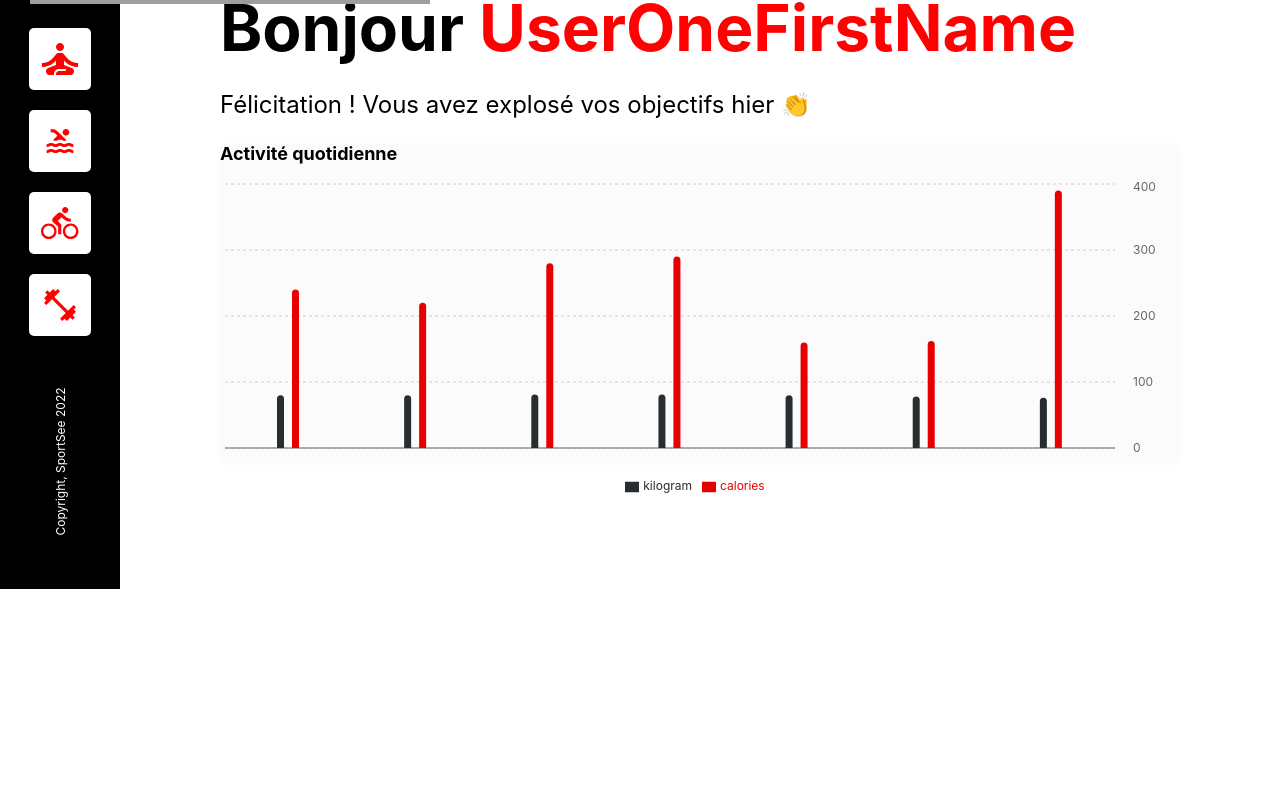
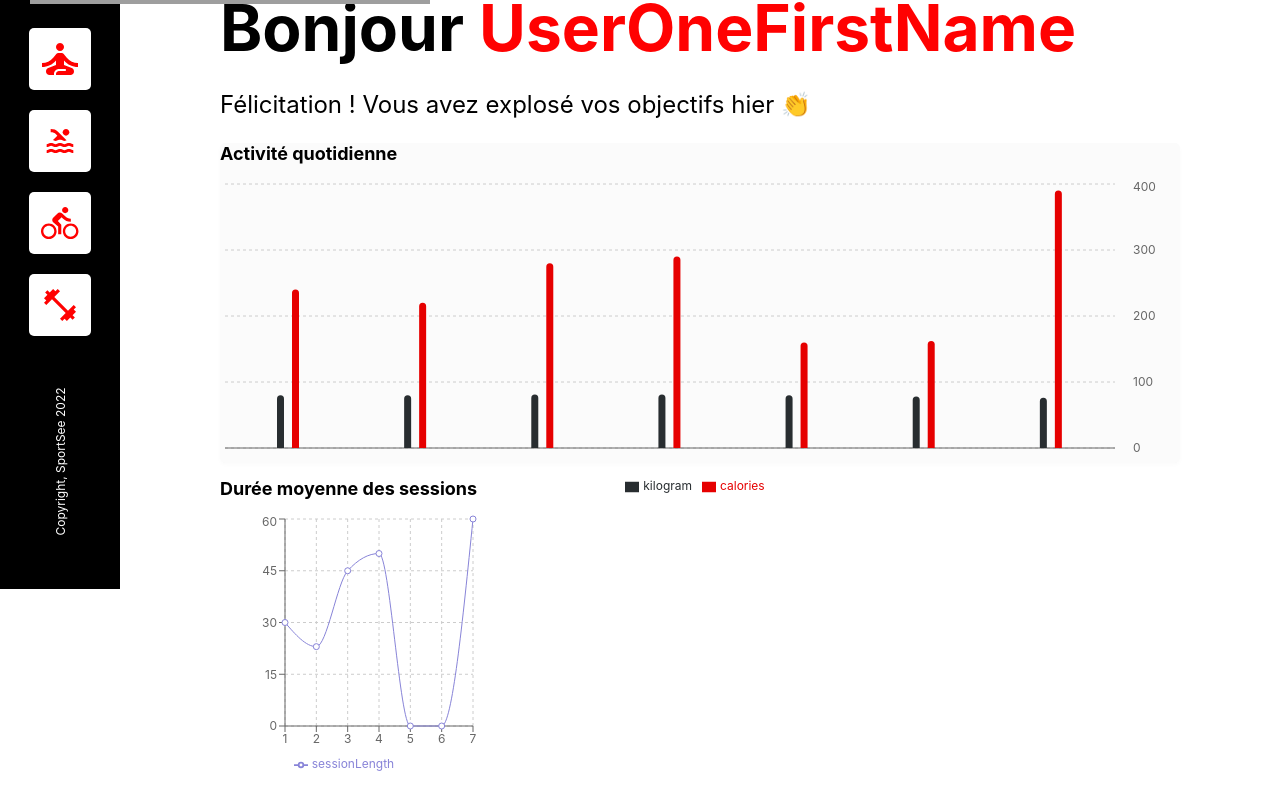
Before and after one commit to VGrolleau/P12-SportSee-Front, a React (Create React App) app: page /dashboard/12 in a window 1280 px wide. Shown: the part 211-1020 px from the top of the page. Before the commit the page ends 800 px from the top, so only its background shows below. Built offline with nearby package versions, Linux system fonts and the light colour scheme; grey boxes are pictures that could not be loaded.

Commit message:
Delete eslint for the moment | Integrate average chart without custom style

```diff
--- a/package.json
+++ b/package.json
@@ -7,7 +7,6 @@
     "@testing-library/react": "^13.4.0",
     "@testing-library/user-event": "^13.5.0",
     "axios": "^1.1.3",
-    "eslint": "^8.27.0",
     "prop-types": "^15.8.1",
     "react": "^18.2.0",
     "react-dom": "^18.2.0",
@@ -37,7 +36,6 @@
   },
   "devDependencies": {
     "@types/react": "^18.0.24",
-    "@types/react-dom": "^18.0.8",
-    "eslint-config-react-app": "^7.0.1"
+    "@types/react-dom": "^18.0.8"
   }
 }
--- a/src/components/ActivityChart/index.jsx
+++ b/src/components/ActivityChart/index.jsx
@@ -20,7 +20,6 @@ function ActivityChart(props) {
                         tickLine={false}
                         tick={<CustomTick />}
                     />
-                    {console.log(XAxis)}
                     <YAxis
                         dataKey="calories"
                         dx={10}
--- a/src/components/AverageChart/index.jsx
+++ b/src/components/AverageChart/index.jsx
@@ -1,7 +1,26 @@
+import { CartesianGrid, Legend, Line, LineChart, ResponsiveContainer, Tooltip, XAxis, YAxis } from 'recharts';
 import '../../utils/style/AverageChart.css';
 
-function AverageChart() {
-    return
+function AverageChart(props) {
+    const USER_AVERAGE = props.userAverageSessions;
+    const USER_AVERAGE_SESSIONS = USER_AVERAGE.sessions;
+    console.log(USER_AVERAGE_SESSIONS);
+
+    return (
+        <div className='average-chart'>
+            <h2>Durée moyenne des sessions</h2>
+            <ResponsiveContainer width="100%" height="100%">
+                <LineChart data={USER_AVERAGE_SESSIONS}>
+                    <CartesianGrid strokeDasharray="3 3" />
+                    <XAxis dataKey="day" />
+                    <YAxis />
+                    <Tooltip />
+                    <Legend />
+                    <Line type="monotone" dataKey="sessionLength" stroke="#8884d8" />
+                </LineChart>
+            </ResponsiveContainer>
+        </div>
+    )
 }
 
 export default AverageChart;
--- a/src/pages/Dashboard.jsx
+++ b/src/pages/Dashboard.jsx
@@ -59,9 +59,11 @@ function Dashboard() {
         <div className='charts-counts'>
           <div className='charts'>
             <ActivityChart userActivities={userActivities} />
-            <AverageChart userAverageSessions={userAverageSessions} />
-            <PerformanceChart userPerformances={userPerformances} />
-            <ScoreChart score={score} />
+            <div className='under-charts'>
+              <AverageChart userAverageSessions={userAverageSessions} />
+              <PerformanceChart userPerformances={userPerformances} />
+              <ScoreChart score={score} />
+            </div>
           </div>
 
           <div className='counts'>
--- a/src/utils/style/AverageChart.css
+++ b/src/utils/style/AverageChart.css
@@ -0,0 +1,4 @@
+.average-chart {
+    width: 258px;
+    height: 263px;
+}
--- a/src/utils/style/Dashboard.css
+++ b/src/utils/style/Dashboard.css
@@ -14,3 +14,8 @@
 .dashboard p {
     font-size: 1.5rem;
 }
+
+.under-charts {
+    width: 100%;
+    /* height: min-content; */
+}
```
Also changed, not shown: .eslintrc.json (deleted), 1 other file (tests, documents, lock files or other folders).
